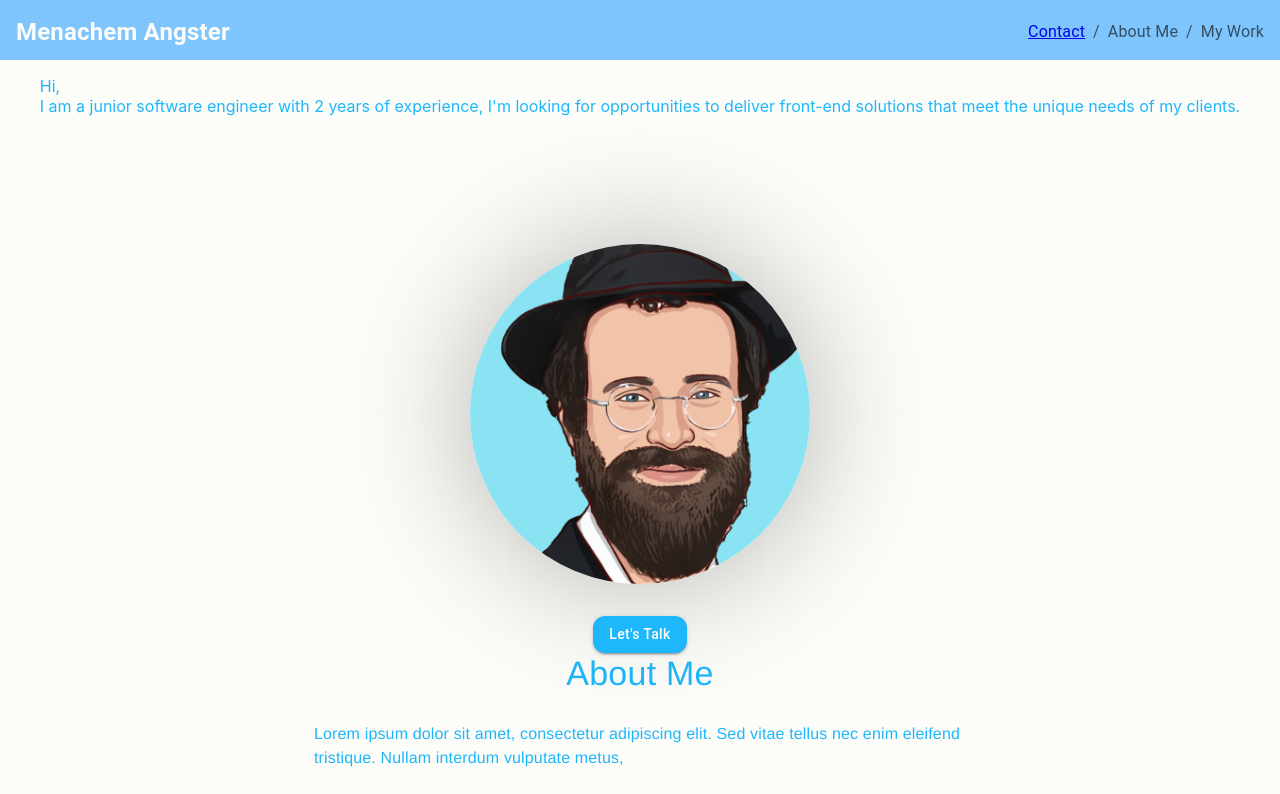
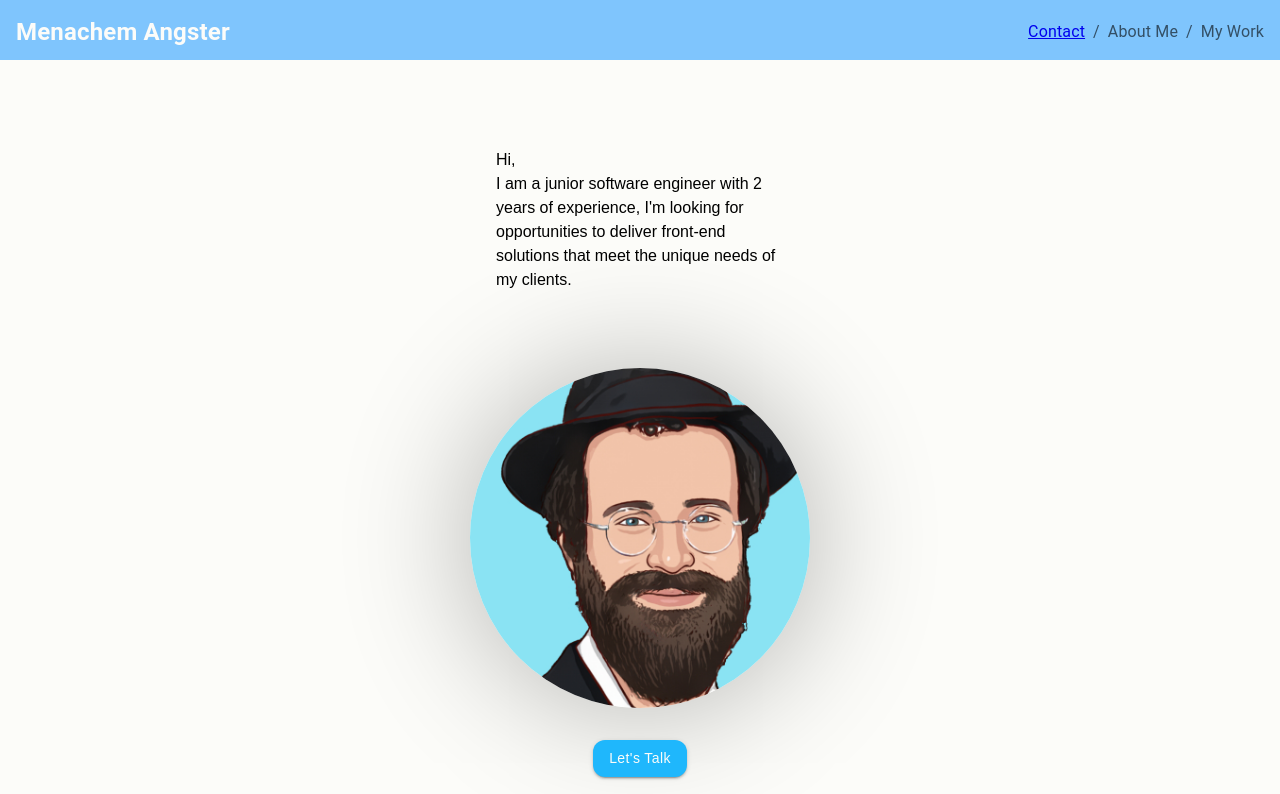
Before and after one commit to Angster770/DeveloperPortfolio, a React (Create React App) app: page / in a window 1280 px wide. Shown: the top 794 px of the page. Built offline with nearby package versions, Linux system fonts and the light colour scheme; a web font is replaced by a local one.

Commit message:
cleaned up fonr presentation

```diff
--- a/src/LandingPage/MainPage.tsx
+++ b/src/LandingPage/MainPage.tsx
@@ -9,7 +9,6 @@ import Button from "@mui/material/Button"
 import { ContactPage } from "../ContactPageFolder/ContactPage"
 import { AboutMe } from "../AboutMe/AboutMe"
 import { MyWork } from "../MyWork/MyWork"
-
 const Body = styled(Grid).attrs(() => ({
   container: true,
 }))`
@@ -51,10 +50,15 @@ const Body = styled(Grid).attrs(() => ({
 `
 
 const IntroGrid = styled(Grid)`
+  /* Small screens */
+  @media (max-width: 37.5rem) {
+    height: 100vh;
+  }
+  /* Large screens */
   @media (min-width: 56.25rem) {
     /* Styles for screens 900px and above */
-    flex-basis: 50%;
-    max-width: 100%;
+    // flex-basis: 50%;
+    // max-width: 100%;
   }
 `
 
@@ -63,7 +67,6 @@ const AvatarGrid = styled(Grid)`
   @media (min-width: 56.25rem) {
     /* Styles for screens 900px and above */
     flex-basis: 50%;
-    max-width: 50%;
     display: flex;
     flex-direction: column;
     align-items: center;
@@ -74,17 +77,19 @@ const AvatarGrid = styled(Grid)`
 const StyledAvatar = styled(Avatar)`
   width: 360px;
   height: 360px;
+
   box-shadow: 0 0 130px rgba(0, 0, 0, 0.3);
   /* Large screens */
   @media (min-width: 56.25rem) {
     /* Styles for screens 900px and above */
-    margin-top: 7rem;
+    // margin-top: 7rem;
   }
 `
 const IntroParagraph = styled.div`
   background-color: #fcfcf9;
-  color: #1fb7fc;
-  font-family: "proxima-nova,"Helvetica Neue",Helvetica,Arial,sans-serif;
+  // color: #1fb7fc;
+  // font-family: "In-House Edition", sans-serif";
+
   margin: auto;
   box-sizing: border-box;
   // background: linear-gradient(to bottom right, #2a6f97, #a1c4fd);
@@ -94,14 +99,13 @@ const IntroParagraph = styled.div`
     /* Styles for screens up to 599px wide */
     align-self: center;
     margin: auto;
-    height: 10rem;
     width: 100%;
     padding: 1.5rem;
   }
   /* Large screens */
   @media (min-width: 56.25rem) {
     /* Styles for screens 900px and above */
-    height: 25rem;
+
     max-width: 400px;
     font-size: 2rem;
     padding: 1.5rem;
@@ -109,15 +113,13 @@ const IntroParagraph = styled.div`
   /* Medium screens */
   @media (min-width: 37.5rem) and (max-width: 56.25rem) {
     /* Styles for screens 600px to 899px wide */
-    height: 25rem;
-    width: 25rem;
   }
 `
 
 const SpeechBubble = styled.div`
   /* Common styles for both mobile and full screen */
-  color: #7fc5fd;
-  background: #7fc5fd;
+  // color: #7fc5fd;
+  // background: #7fc5fd;
   position: relative;
   padding: 10px;
   border-radius: 10px;
@@ -125,32 +127,30 @@ const SpeechBubble = styled.div`
   max-width: 320px;
 
   /* Styles for mobile */
-  @media (max-width: 768px) {
-    &::before {
-      content: "";
-      position: absolute;
-      bottom: -40px;
-      left: 50%;
-      transform: translateX(-50%);
-      border-width: 40px 20px 0;
-      border-style: solid;
-      border-color: #7fc5fd transparent transparent;
-    }
-  }
+  // @media (max-width: 768px) {
+  //   &::before {
+  //     content: "";
+  //     position: absolute;
+  //     bottom: -40px;
+  //     left: 50%;
+  //     transform: translateX(-50%);
+  //     border-width: 40px 20px 0;
+  //     border-style: solid;
+  //     border-color: #7fc5fd transparent transparent;
+  //   }
 
   /* Styles for full screen */
-  @media (min-width: 769px) {
-    &::after {
-      content: "";
-      position: absolute;
-      top: 50%;
-      right: -25rem;
-      transform: translateY(-50%);
-      border-width: 20px 0 20px 400px;
-      border-style: solid;
-      border-color: transparent transparent transparent #7fc5fd;
-    }
-  }
+  // @media (min-width: 769px) {
+  //   &::after {
+  //     content: "";
+  //     position: absolute;
+  //     top: 50%;
+  //     right: -25rem;
+  //     transform: translateY(-50%);
+  //     border-width: 20px 0 20px 400px;
+  //     border-style: solid;
+  //     border-color: transparent transparent transparent #7fc5fd;
+  //   }
 `
 
 export const MainPage: () => JSX.Element = () => {
@@ -162,12 +162,19 @@ export const MainPage: () => JSX.Element = () => {
         display="flex"
         justifyContent="center"
         rowSpacing={{ xs: 1, sm: 12, md: 3 }}
-        columns={{ xs: 1, sm: 1, md: 2 }}
-        columnSpacing={{ xs: 1, sm: 2, md: 3 }}
+        columns={{ xs: 1, sm: 1, md: 1 }}
+        columnSpacing={{ xs: 1, sm: 1, md: 1 }}
       >
-        {/* <IntroGrid xs={12} sm={6} md={4} style={{ flexDirection: "row" }}> */}
+        <IntroGrid xs={12} sm={6} md={4} style={{ flexDirection: "row" }}>
           <SpeechBubble>
-          <IntroParagraph style={{ padding: "1rem", fontSize: "1rem" }}>
+            <IntroParagraph
+              style={{
+                padding: "1rem",
+                fontSize: "1rem",
+                fontFamily: "'VTCSundaykomixcaps', sans-serif",
+                lineHeight: "1.5",
+              }}
+            >
               Hi, <br /> I am a junior software engineer with 2 years of experience, I'm looking for opportunities to
               deliver front-end solutions that meet the unique needs of my clients.
             </IntroParagraph>
@@ -183,13 +190,14 @@ export const MainPage: () => JSX.Element = () => {
                   color: "#fcfcf9",
                   borderRadius: "12px",
                   textTransform: "none",
+                  fontFamily: "'VTCSundaykomixcaps', sans-serif",
                 }}
               >
                 Let's Talk
               </Button>
             </a>
           </AvatarGrid>
-        {/* </IntroGrid> */}
+        </IntroGrid>
 
         <AboutMe />
         <MyWork />
```
Lines whose indentation alone changed are shown as unchanged.
